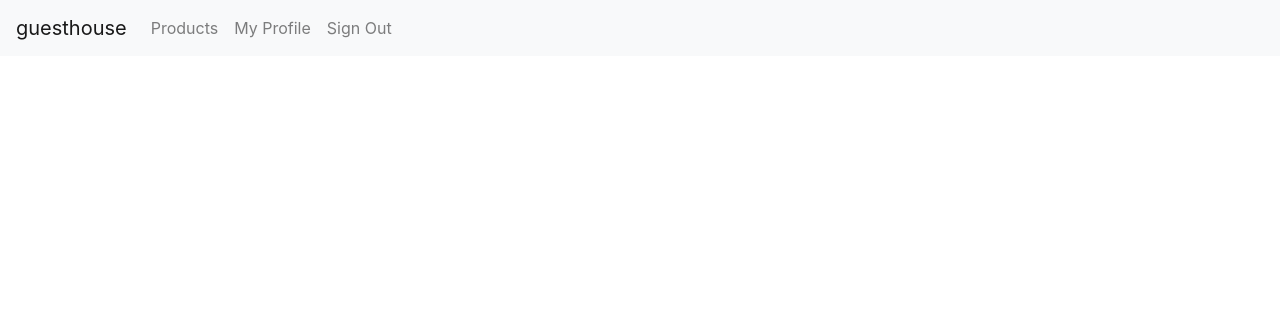
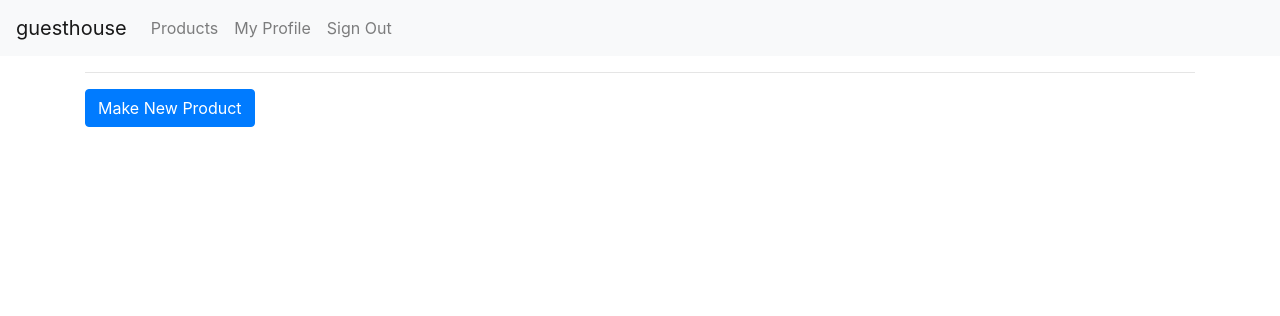
Before and after one commit to wdrescher/guesthouse, a Django app: page /management/ in a window 1280 px wide. Shown: the top 316 px of the page. Run offline with Django 3.2, Linux system fonts and the light colour scheme; the visitor is signed in with stand-in values (Sample User, id 1); data that the repository does not hold is empty; parts of the project's set-up code (start-up, migrations or seed data) failed here and were passed over; some libraries are stand-ins or nearby versions.

Commit message:
CRUD complete

```diff
--- a/guesthouse/guesthouse/management/models.py
+++ b/guesthouse/guesthouse/management/models.py
@@ -3,12 +3,11 @@ from datetime import date
 
 from guesthouse.users import models as user_model
 # Create your models here.
-MAX_LENGTH = 200
+MAX_LENGTH = 50
 LONG_LENGTH = 500
 TODAY = date.today()
 
 class Product(models.Model):
-    cost = models.DecimalField(decimal_places=2, max_digits=20)
     title = models.TextField(max_length=MAX_LENGTH)
     description = models.TextField(max_length=LONG_LENGTH)
     worker = models.ManyToManyField(user_model.User)
--- a/guesthouse/guesthouse/management/urls.py
+++ b/guesthouse/guesthouse/management/urls.py
@@ -7,6 +7,6 @@ urlpatterns = [
     path("", views.ProductListView.as_view(), name="index"),
     path("detail/<pk>", views.ProductDetailView.as_view(), name="detail"),
     path("pcreate/", views.ProductCreateView.as_view(), name='product_create'),
-    path("pupdate/", views.ProductUpdateView.as_view(), name="product_update"),
-    path('pdelete/', views.ProductDeleteView.as_view(), name="product_delete"),
+    path("pupdate/<pk>", views.ProductUpdateView.as_view(), name="product_update"),
+    path('pdelete/<pk>', views.ProductDeleteView.as_view(), name="product_delete"),
 ]
--- a/guesthouse/guesthouse/management/views.py
+++ b/guesthouse/guesthouse/management/views.py
@@ -1,4 +1,8 @@
 from django.shortcuts import render
+from django.urls import reverse_lazy
+from django.shortcuts import redirect
+
+
 from django.views.generic import DetailView, ListView, RedirectView, UpdateView, CreateView, DeleteView
 from django.contrib.auth.mixins import LoginRequiredMixin
 
@@ -16,11 +20,21 @@ class ProductDetailView(LoginRequiredMixin, DetailView):
 #Create
 class ProductCreateView(LoginRequiredMixin, CreateView):
     model = Product
+    fields = ['title', 'description']
 
-#Udpate
+    def post(self, request):
+        new_title = request.POST['title']
+        new_description = request.POST['description']
+        product = Product.objects.create(title=new_title, description=new_description)
+        user = [request.user,]
+        product.worker.set(user)
+        product.save()
+        return redirect(reverse_lazy('management:index'))
+#Update
 class ProductUpdateView(LoginRequiredMixin, UpdateView):
     model = Product
 
 #Delete
 class ProductDeleteView(LoginRequiredMixin, DeleteView):
     model = Product
+    success_url = reverse_lazy("management:index")
--- a/guesthouse/guesthouse/templates/management/product_list.html
+++ b/guesthouse/guesthouse/templates/management/product_list.html
@@ -1,9 +1,13 @@
 {% extends 'base.html' %}
 
 	{% block content %}
+		<!--RETRIEVE-->
 		{% for p in product_list %}
 			<h2>
 				{{p.title}}
+				<a href="{% url "management:detail" p.pk %}">
+					<button type="button" class="btn btn-light">More</button>
+				</a>
 			</h2>
 			<p>
 				Description: <br>
@@ -11,6 +15,13 @@
 				Due: {{p.farthest_date}}
 			</p>
 			<h5>Total Cost: {{p.totalcost}}</h5>
-			<a href="{% url "management:detail" p.pk %}">more</a>
-			{% endfor %}
+		{% endfor %}
+
+		<!--CREATE-->
+		<hr>
+		<p>
+			<a href="{% url 'management:product_create' %}">
+				<button type="button" class='btn btn-primary'>Make New Product</button>
+			</a>
+		</p>
 	{% endblock %}
```
Also changed, not shown: guesthouse/guesthouse/templates/management/product_confirm_delete.html (added, +8 -0 lines), guesthouse/guesthouse/templates/management/product_detail.html (+9 -0 lines), guesthouse/guesthouse/templates/management/product_form.html (added, +11 -0 lines), guesthouse/guesthouse/management/migrations/0005_auto_20180522_0705.py (added).
